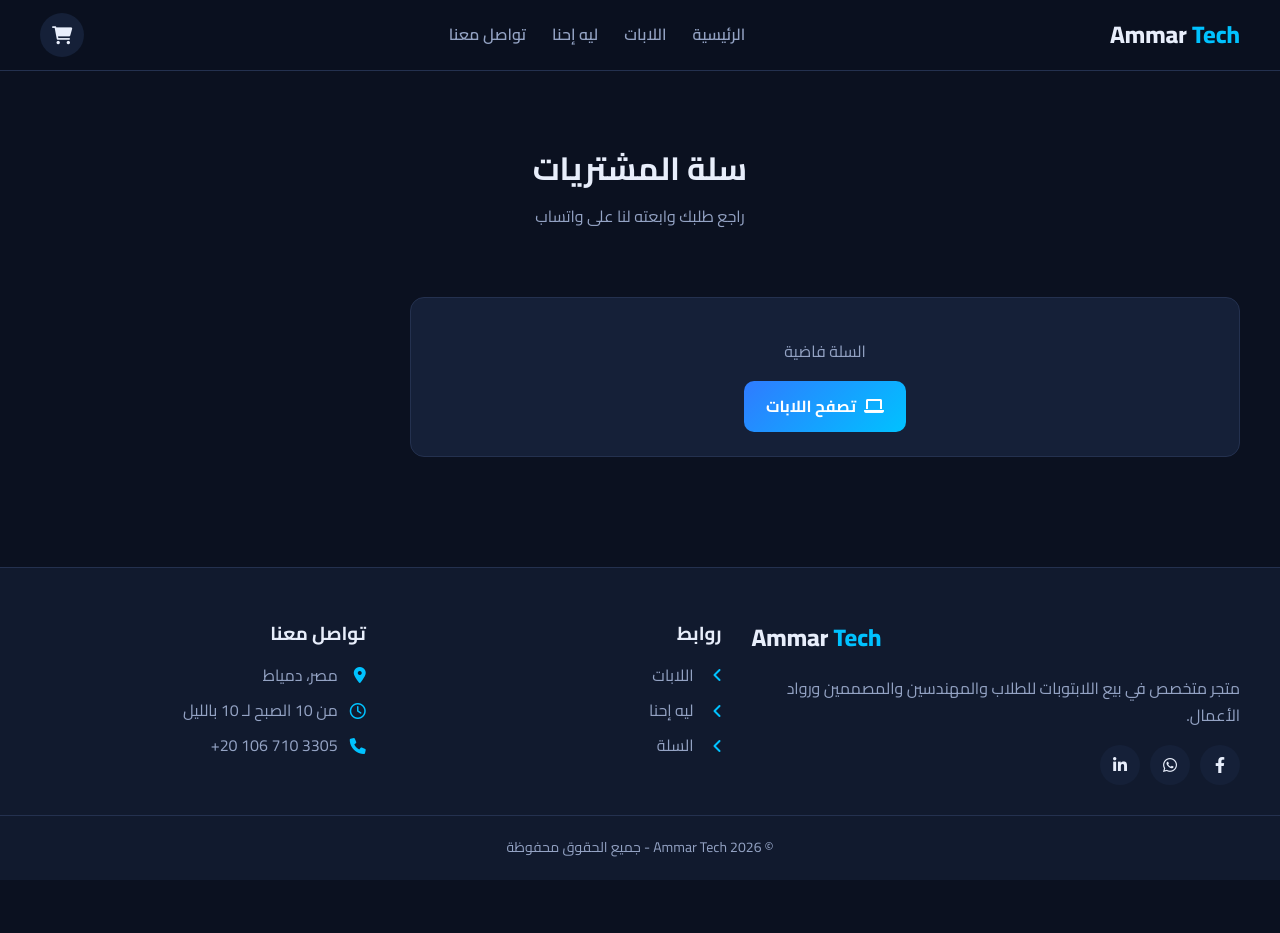
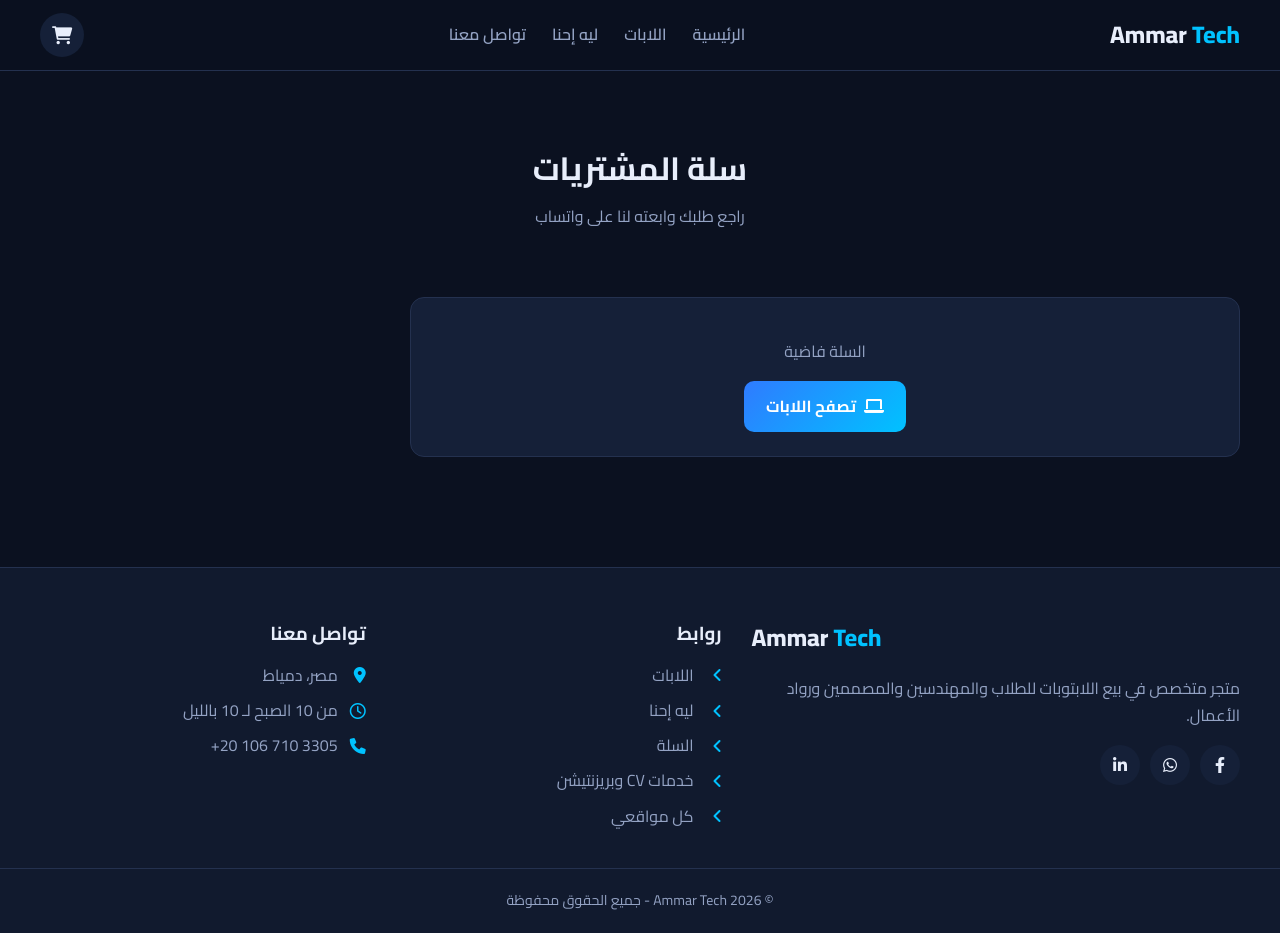
Before and after one commit to AmarMousa/ammar-tech, a plain HTML site: page cart.html in a window 1280 px wide. Before the commit the page ends 880 px from the top, so only its background shows below. Drawn offline with Linux system fonts and the light colour scheme.

Commit message:
Link services site and personal hub in footer
Co-Authored-By: Claude Opus 5.5 <noreply@anthropic.com>

```diff
--- a/cart.html
+++ b/cart.html
@@ -72,6 +72,8 @@
             <li><i class="fa-solid fa-angle-left"></i><a href="index.html#laptops">اللابات</a></li>
             <li><i class="fa-solid fa-angle-left"></i><a href="index.html#why-us">ليه إحنا</a></li>
             <li><i class="fa-solid fa-angle-left"></i><a href="cart.html">السلة</a></li>
+            <li><i class="fa-solid fa-angle-left"></i><a href="https://amarmousa.github.io/cv-services/">خدمات CV وبريزنتيشن</a></li>
+            <li><i class="fa-solid fa-angle-left"></i><a href="https://amarmousa.github.io/">كل مواقعي</a></li>
           </ul>
         </div>
         <div>
```
Also changed, not shown: index.html (+2 -0 lines), product.html (+2 -0 lines).
